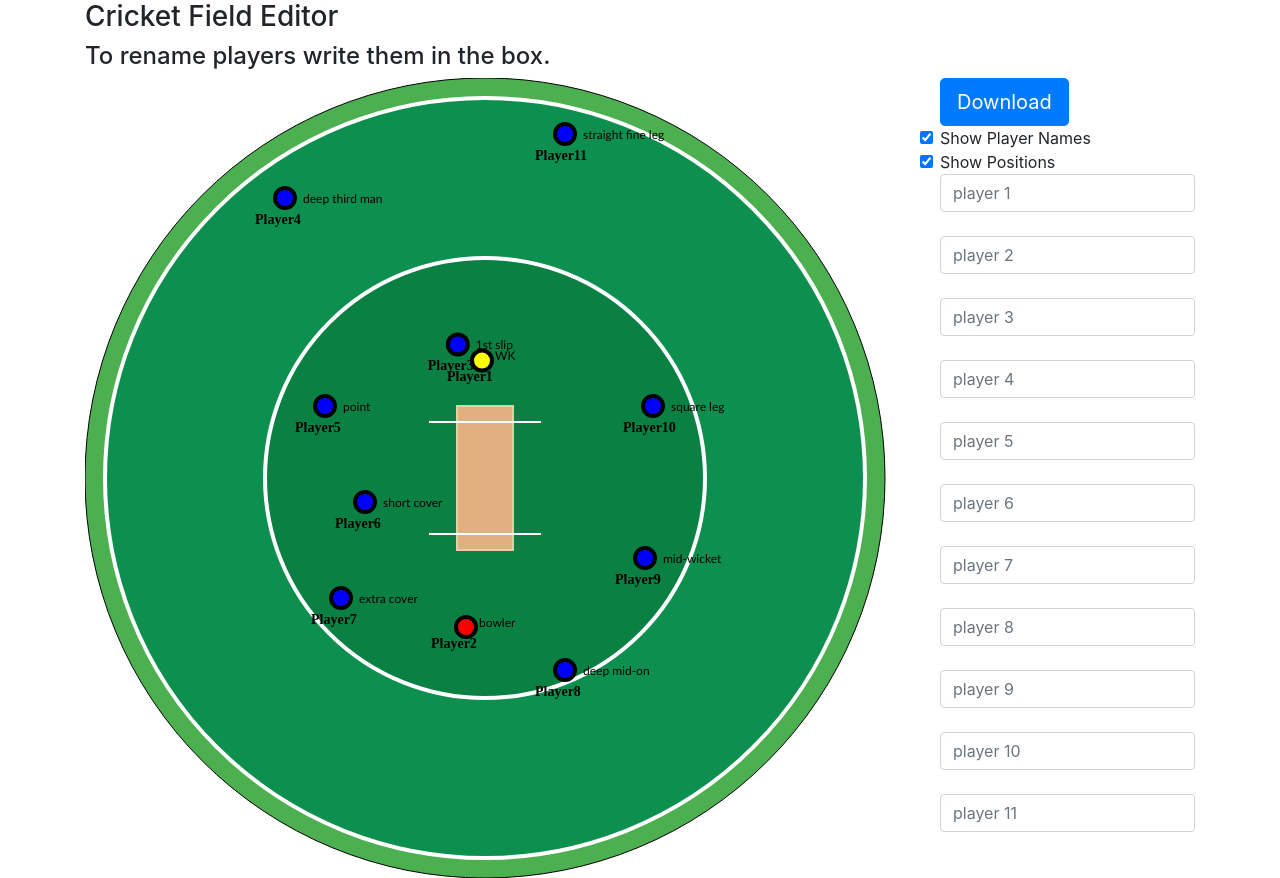
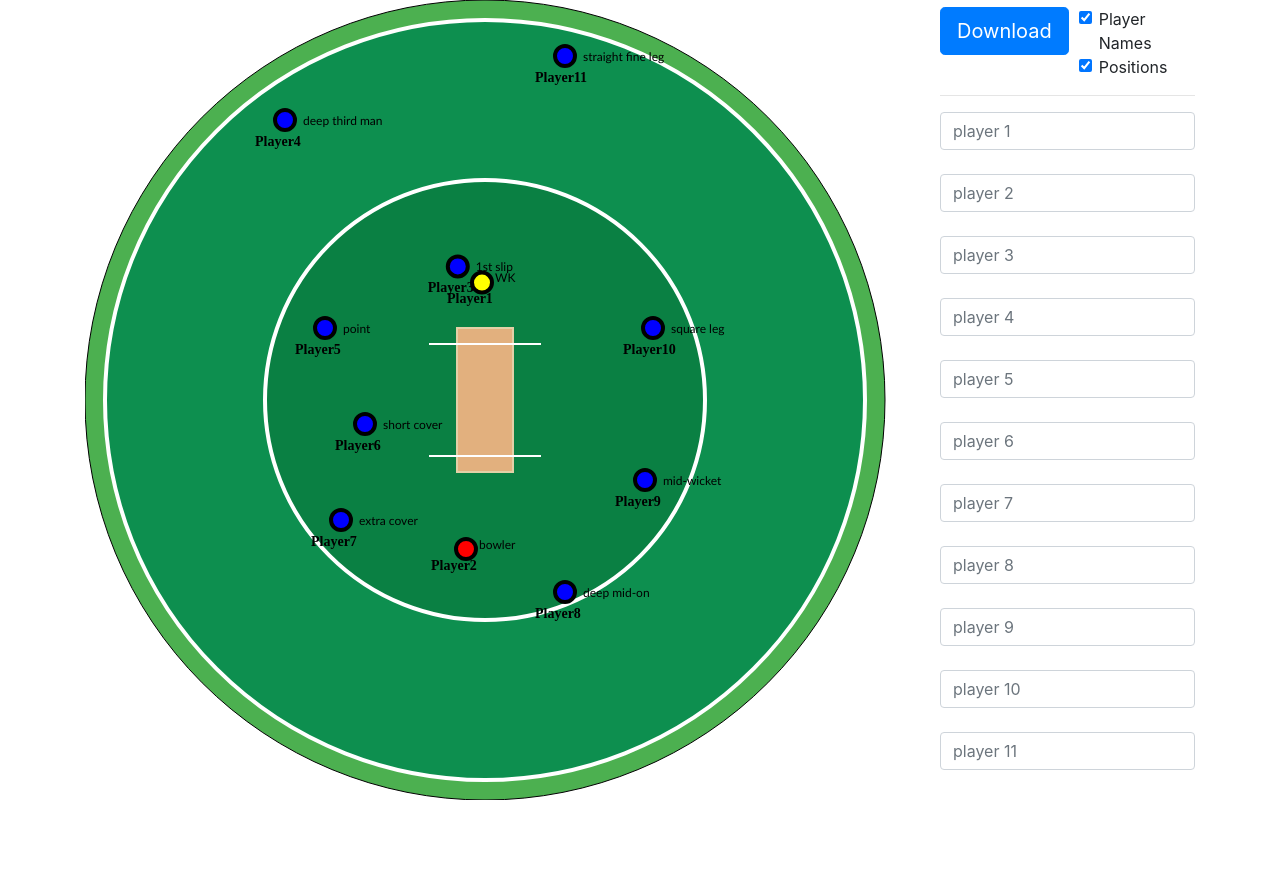
Before and after one commit to deepak-sp-inapp/cricket-fielding-editor, a plain HTML site: page index.html in a window 1280 px wide. After the commit the page ends 800 px from the top, so only its background shows below. Drawn offline with Linux system fonts and the light colour scheme.

Commit message:
Updated designs

```diff
--- a/index.html
+++ b/index.html
@@ -35,23 +35,22 @@
         width: 950px;
         overflow: visible;
       }
+      .cursor-pointer {
+        cursor: pointer;
+      }
     </style>
   </head>
   <body>
-    <div class="container">
-      <div class="row">
-        <div class="col-lg-12">
-          <h3>Cricket Field Editor</h3>
-          <h4>To rename players write them in the box.</h4>
-        </div>
-      </div>
-      <div class="row">
-        <div class="col-lg-9">
+    <div class="container vh-100">
+      <div class="row h-100">
+        <div class="col-lg-9 align-self-center">
           <div class="field" id="field">
             <div id="container"></div>
           </div>
         </div>
-        <div class="col-lg-3">
+        <div class="col-lg-3 align-self-center">
+          <div class="row">
+            <div class="col">
               <button
                 type="button"
                 class="btn btn-lg btn-primary"
@@ -59,7 +58,9 @@
               >
                 Download
               </button>
-          <br />
+            </div>
+            <div class="col">
+              <label class="form-check-label cursor-pointer" for="pname">
                 <input
                   class="form-check-input"
                   type="checkbox"
@@ -67,9 +68,9 @@
                   id="pname"
                   onchange="hidepname();"
                   checked
-          />
-          <label class="form-check-label" for="pname">Show Player Names</label>
-          <br />
+                />Player Names
+              </label>
+              <label class="form-check-label cursor-pointer" for="posname">
                 <input
                   class="form-check-input"
                   type="checkbox"
@@ -77,8 +78,11 @@
                   id="posname"
                   onchange="hideposname();"
                   checked
-          />
-          <label class="form-check-label" for="posname">Show Positions</label>
+                />Positions
+              </label>
+            </div>
+          </div>
+          <hr />
           <div id="names"></div>
         </div>
       </div>
```
Lines whose indentation alone changed are shown as unchanged.
